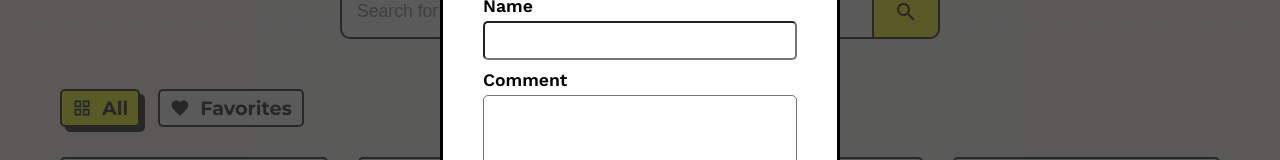
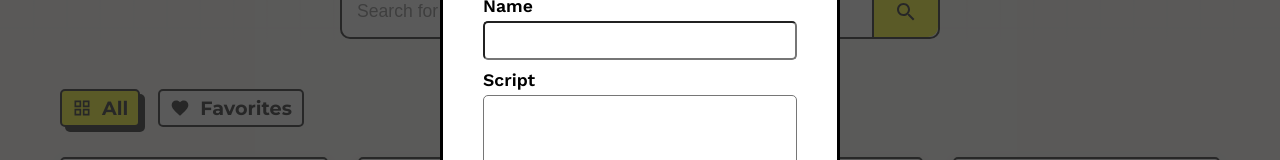
Before and after one commit to sn-tin/no-context-app, a React (Create React App) app: page / in a window 1280 px wide. Both pictures are taken after a click on the button "Request". Shown: the part 338-498 px from the top of the page. Built offline with nearby package versions, Linux system fonts and the light colour scheme.

Commit message:
Change comment label to script label

```diff
--- a/src/components/RequestForm.js
+++ b/src/components/RequestForm.js
@@ -12,7 +12,7 @@ const RequestForm = ({closeForm}) => {
                     <form>
                         <label htmlFor="username">Name</label>
                         <input type="text" id="username" name="username"/>
-                        <label htmlFor="comment">Comment</label>
+                        <label htmlFor="comment">Script</label>
                         <textarea id="comment" rows="5"></textarea>
                         <button>Submit</button>
                     </form>
```
